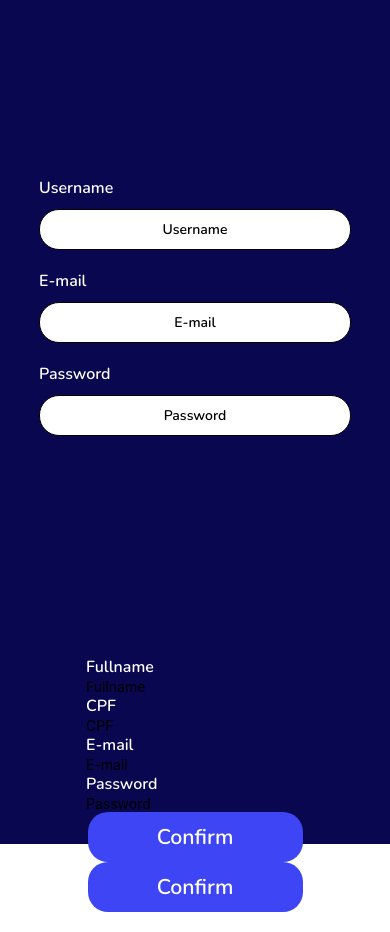
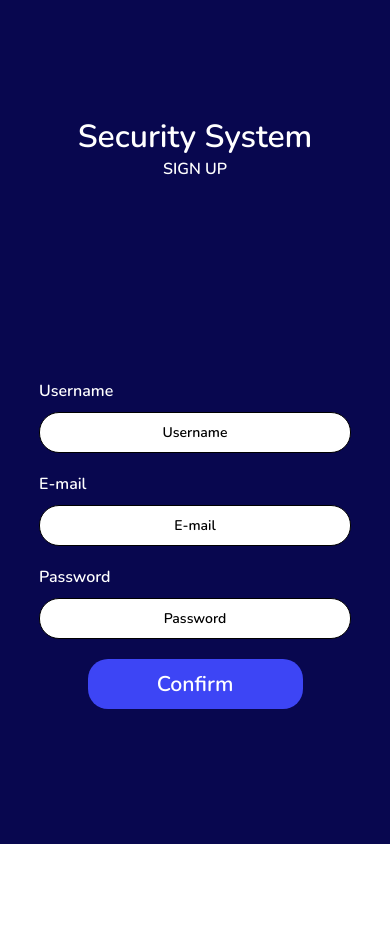
Before and after one commit to JoaoVitorChaves-05/App-TCC, a React Native app: screen /SignUp in a window 390 px wide. After the commit the page ends 844 px from the top, so only its background shows below. Built offline with nearby package versions, Linux system fonts and the light colour scheme.

Commit message:
update with auth_features - incomplet

```diff
--- a/package.json
+++ b/package.json
@@ -12,6 +12,7 @@
     "@react-native-community/blur": "^4.3.2",
     "@react-navigation/native": "^6.1.7",
     "@react-navigation/native-stack": "^6.9.13",
+    "axios": "^1.5.1",
     "expo": "~49.0.7",
     "expo-status-bar": "~1.6.0",
     "react": "18.2.0",
--- a/screens/Login.js
+++ b/screens/Login.js
@@ -1,9 +1,35 @@
 import { StatusBar } from 'expo-status-bar';
-import { StyleSheet, Text, View, TextInput } from 'react-native';
+import { StyleSheet, Text, View, TextInput, Alert } from 'react-native';
+import { useState } from 'react';
+import axios from 'axios';
 import ResponsiveButton from '../components/ResponsiveButton.js';
 import main from '../styles/Main.js'
 
+const tryLogin = async ({username, password, setPassword}, navigation) => {
+    const url = 'http://localhost:3000/user/signIn'
+
+    const response = await axios.post(url, { username, password })
+    .then((response) => response.json())
+
+    console.log(response)
+
+    if (response.success)
+        return navigation.navigate('Group')
+
+    Alert.alert('Login is invalid', 'The username and/or password is incorrect.', [
+        {
+            text: 'OK',
+            onPress: () => setPassword('')
+        }
+    ])
+
+}
+
 export default function Login ({ navigation }) {
+
+    const [username, setUsername] = useState('')
+    const [password, setPassword] = useState('')
+
     return (
         <View style={{...main.backgroundScreens, ...main.container}}>
             <StatusBar style='light' />
@@ -18,14 +44,14 @@ export default function Login ({ navigation }) {
             <View style={{...main.form}}>
                 <View style={{...main.formArea}}>
                     <Text style={{...main.secondaryText}}>Username</Text>
-                    <TextInput style={{...main.textInput, textAlign: 'center'}} placeholder="Username" />
+                    <TextInput onChange={setUsername} value={username} style={{...main.textInput, textAlign: 'center'}} placeholder="Username" />
                 </View>
                 <View style={{...main.formArea}}>
                     <Text style={{...main.secondaryText}}>Password</Text>
-                    <TextInput style={{...main.textInput, textAlign: 'center'}} placeholder="Password" secureTextEntry={true} />
+                    <TextInput onChange={setPassword} value={password} style={{...main.textInput, textAlign: 'center'}} placeholder="Password" secureTextEntry={true} />
                 </View>
                 <View style={{...main.formArea}}>
-                    <ResponsiveButton text="Confirm" callback={() => navigation.navigate('Group')}/>
+                    <ResponsiveButton text="Confirm" callback={() => tryLogin({username, password, setPassword}, navigation)}/>
                 </View>
             </View>
         </View>
--- a/screens/SignUp.js
+++ b/screens/SignUp.js
@@ -1,12 +1,35 @@
-
-import { Text, View, StyleSheet, TextInput} from "react-native";
+import { useState } from "react";
+import { Text, View, StyleSheet, TextInput, Alert} from "react-native";
+import axios from "axios";
 import ResponsiveButton from '../components/ResponsiveButton.js';
 import { StatusBar } from 'expo-status-bar';
 
-import main from "../styles/Main.js"
+import main from "../styles/Main.js";
+
+const trySignUp = async ({username, email, password}, navigation) => {
+
+    const url = 'http://localhost:3000/user/signIn'
+
+    const response = await axios.post(url, {username, email, password})
+    .then((response) => response.json())
+
+    if (response.success)
+        return navigation.navigate('SignIn')
+
+    Alert.alert(response.message, [
+        {
+            text: 'OK'
+        }
+    ])
+}
 
 export default function SignUp({ navigation }) {
-    console.log({...main.backgroundScreens})
+
+    const [username, setUsername] = useState('')
+    const [email, setEmail] = useState('')
+    const [password, setPassword] = useState('')
+
+
     return (
         <View style={{...main.backgroundScreens, ...main.container}}>
             <StatusBar style='light' />
@@ -21,39 +44,18 @@ export default function SignUp({ navigation }) {
             <View style={{...main.form}}>
                 <View style={{...main.formArea}}>
                     <Text style={{...main.secondaryText}}>Username</Text>
-                    <TextInput style={{...main.textInput, textAlign: 'center'}} placeholder="Username" />
+                    <TextInput onChange={setUsername} value={username} style={{...main.textInput, textAlign: 'center'}} placeholder="Username" />
                 </View>
                 <View style={{...main.formArea}}>
                     <Text style={{...main.secondaryText}}>E-mail</Text>
-                    <TextInput style={{...main.textInput, textAlign: 'center'}} placeholder="E-mail" />
+                    <TextInput onChange={setEmail} value={email} style={{...main.textInput, textAlign: 'center'}} placeholder="E-mail" />
                 </View>
                 <View style={{...main.formArea}}>
                     <Text style={{...main.secondaryText}}>Password</Text>
-                    <TextInput style={{...main.textInput, textAlign: 'center'}} placeholder="Password" secureTextEntry={true} />
+                    <TextInput onChange={setPassword} value={password} style={{...main.textInput, textAlign: 'center'}} placeholder="Password" secureTextEntry={true} />
                 </View>
-                <View style={{...main.form}}>
-                    <View style={styles.formArea}>
-                        <Text style={{...main.secondaryText}}>Fullname</Text>
-                        <TextInput placeholder="Fullname" />
-                    </View>
-                    <View style={styles.formArea}>
-                        <Text style={{...main.secondaryText}}>CPF</Text>
-                        <TextInput placeholder="CPF" />
-                    </View>
-                    <View style={styles.formArea}>
-                        <Text style={{...main.secondaryText}}>E-mail</Text>
-                        <TextInput placeholder="E-mail" />
-                    </View>
-                    <View style={styles.formArea}>
-                        <Text style={{...main.secondaryText}}>Password</Text>
-                        <TextInput placeholder="Password" secureTextEntry={true} />
-                    </View>
-                    <View style={styles.formArea}>
-                        <ResponsiveButton text="Confirm" callback={() => navigation.navigate("UserPhoto")} />
-                    </View>
-                    <View style={{...main.formArea}}>
-                        <ResponsiveButton text="Confirm" callback={() => navigation.navigate('Group')}/>
-                    </View>
+                <View style={{...main.formArea}}>
+                    <ResponsiveButton text="Confirm" callback={() => trySignUp({username, email, password}, navigation)} />
                 </View>
             </View>
         </View>
```
Also changed, not shown: 1 other file (tests, documents, lock files or other folders).
